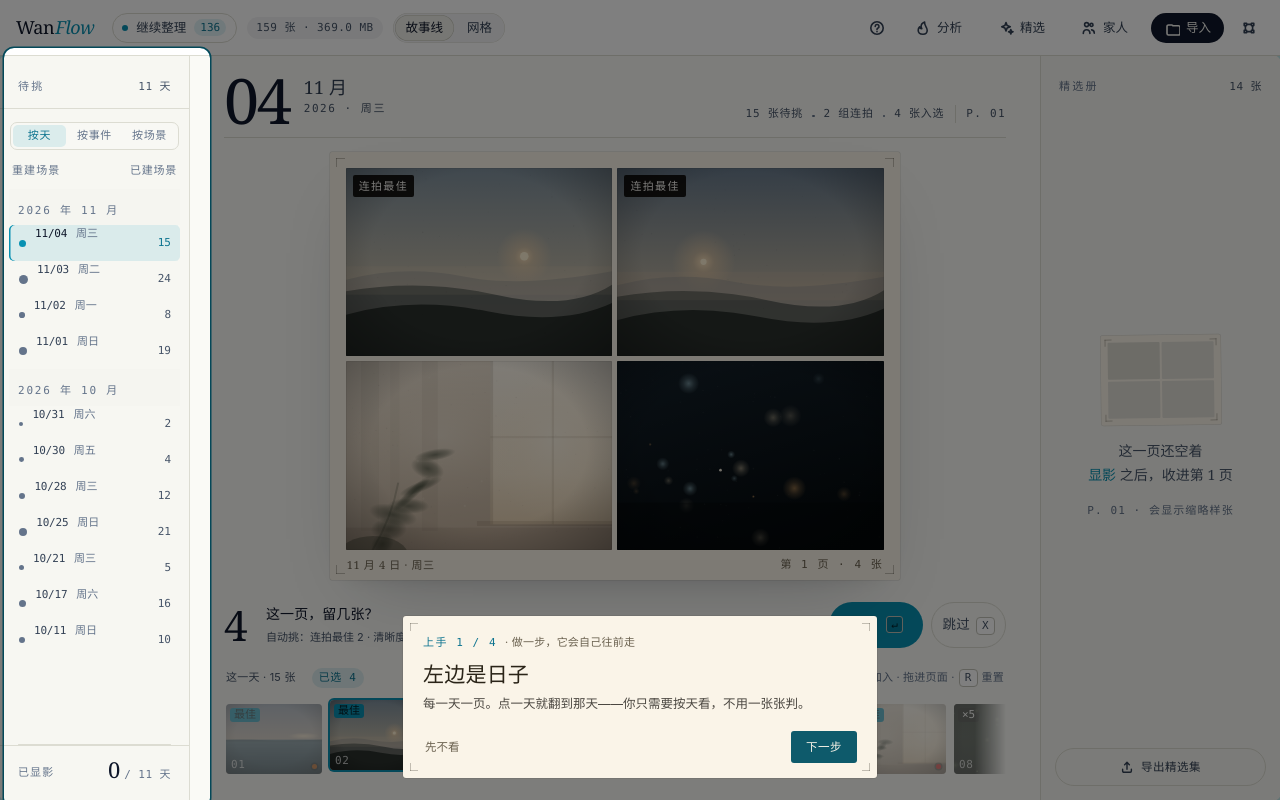
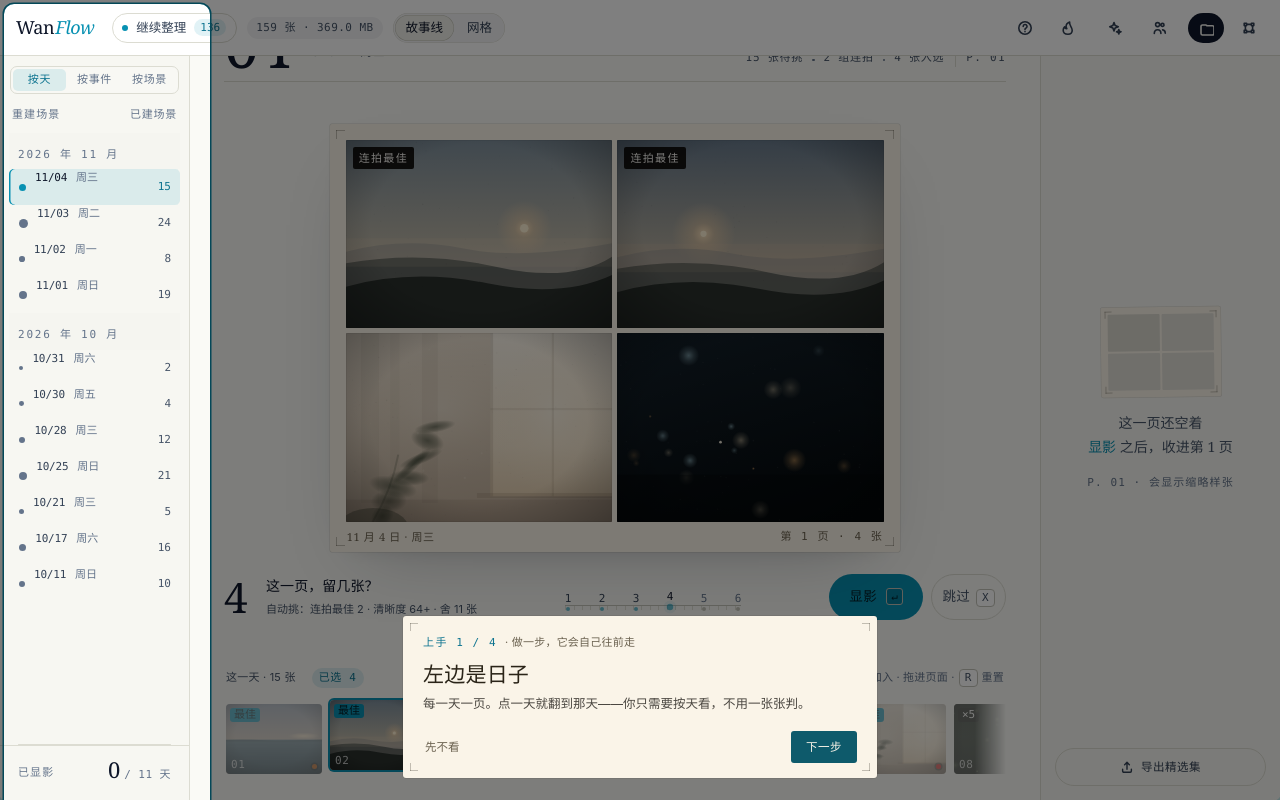
Before and after one commit to sevenaaaaaaaaa/wanflow, a Vue app: page / in a window 1280 px wide. Built offline with nearby package versions, Linux system fonts and the light colour scheme.

Commit message:
feat: 顶栏改为自动隐藏工具条（顶边悬停/网格/任务时浮出，动作降为线框图标）

```diff
--- a/src/App.vue
+++ b/src/App.vue
@@ -391,6 +391,7 @@ const commands = computed<Cmd[]>(() => {
     { id: "analyze", group: "导入与分析", label: analyze.value.running ? "质量分析（进行中…）" : "重新做质量分析", run: runAnalyze },
     { id: "suggest", group: "导入与分析", label: `智能初筛${suggestionCount.value ? `（${suggestionCount.value} 条建议）` : ""}`, run: openSuggestions },
     { id: "smart", group: "导入与分析", label: "智能精选…", run: () => (showSmart.value = true) },
+    { id: "family", group: "导入与分析", label: "家人与面孔…", run: () => (showFamily.value = true) },
     { id: "time", group: "整理", label: "修正拍摄时间…", hint: sel.length ? `${sel.length} 张` : "", run: () => (showTimeModal.value = true) },
     { id: "dup", group: "整理", label: dupOnly.value ? "显示全部（不限重复组）" : "只看重复组", run: () => { dupOnly.value = !dupOnly.value; refresh(); } },
     { id: "export", group: "输出", label: "导出精选集…", kbd: "⌘E", hint: sel.length ? `${sel.length} 张选中` : "按范围", run: () => (showExport.value = true) },
@@ -413,6 +414,8 @@ onMounted(async () => {
   const savedView = localStorage.getItem("wanflow-view");
   if (savedView === "story" || savedView === "grid") view.value = savedView;
   applyTheme();
+  // 首屏短暂露出工具条：让它被看见一次，然后自己隐入纸面
+  window.setTimeout(() => { if (!topbarTouched) topbarHovered.value = false; }, 1800);
 
   document.addEventListener("keydown", onKey);
   try {
@@ -443,6 +446,7 @@ onMounted(async () => {
   if (s.running) { scan.value = s; pollScan(); }
 });
 onUnmounted(() => {
+  if (topbarTimer) window.clearTimeout(topbarTimer);
   document.removeEventListener("keydown", onKey);
   unlisteners.forEach((u) => u());
   if (scanTimer) window.clearInterval(scanTimer);
@@ -452,12 +456,35 @@ const progressPct = computed(() =>
   scan.value.total > 0 ? Math.round((scan.value.done / scan.value.total) * 100) : 0,
 );
 
+// —— 顶栏：默认隐入纸面；顶边悬停 / 网格视图 / 任务进行中时浮出 ——
+const topbarHovered = ref(true);
+let topbarTimer: number | null = null;
+let topbarTouched = false;
+const topbarBusy = computed(() => scan.running || analyze.running || progressPct.value > 0);
+const topbarShown = computed(() => topbarHovered.value || topbarBusy.value || view.value === "grid");
+function topbarEnter() {
+  topbarTouched = true;
+  if (topbarTimer) { window.clearTimeout(topbarTimer); topbarTimer = null; }
+  topbarHovered.value = true;
+}
+function topbarLeave() {
+  if (topbarTimer) window.clearTimeout(topbarTimer);
+  topbarTimer = window.setTimeout(() => { topbarHovered.value = false; }, 500);
+}
+
 </script>
 
 <template>
   <div class="app-shell">
-    <!-- 顶栏：品牌 · 筛选 · 排序 · 动作 -->
-    <div class="topbar" v-if="hasLibrary || scan.running">
+    <!-- 顶栏：默认隐入纸面；鼠标碰到顶边 / 切网格 / 任务进行时浮出 -->
+    <div class="topbar-hot" v-if="hasLibrary || scan.running" @mouseenter="topbarEnter"></div>
+    <div
+      class="topbar"
+      :class="{ 'is-shown': topbarShown }"
+      v-if="hasLibrary || scan.running"
+      @mouseenter="topbarEnter"
+      @mouseleave="topbarLeave"
+    >
       <span class="brand">Wan<em>Flow</em></span>
       <button
         class="continue-btn"
@@ -510,17 +537,17 @@ const progressPct = computed(() =>
       <button class="icon-btn" title="怎么用（?）" @click="startTour">
         <Icon name="help" />
       </button>
-      <button class="ghost" @click="runAnalyze" :disabled="analyze.running" title="质量分析">
-        <Icon name="flame" /> {{ analyze.running ? "分析中…" : "分析" }}
+      <button class="ghost icon-only" @click="runAnalyze" :disabled="analyze.running" :title="analyze.running ? '质量分析进行中…' : '质量分析（逐个分析全库）'">
+        <Icon name="flame" />
       </button>
-      <button class="ghost" @click="showSmart = true" title="智能精选">
-        <Icon name="sparkle" /> 精选
+      <button class="ghost icon-only" @click="showSmart = true" title="智能精选：语义搜索 · 智能挑图">
+        <Icon name="sparkle" />
       </button>
-      <button class="ghost" @click="showFamily = true" title="家人">
-        <Icon name="users" /> 家人
+      <button class="ghost icon-only" @click="showFamily = true" title="家人：面孔聚类与按人筛选">
+        <Icon name="users" />
       </button>
-      <button class="primary" @click="showImport = true" :disabled="scan.running">
-        <Icon name="folder" /> {{ scan.running ? "导入中…" : "导入" }}
+      <button class="primary icon-only" @click="showImport = true" :disabled="scan.running" :title="scan.running ? '导入中…' : '导入照片/视频（⌘I）'">
+        <Icon name="folder" />
       </button>
       <button class="icon-btn" title="命令面板 ⌘K" @click="paletteOpen = true">
         <Icon name="command" />
--- a/src/styles.css
+++ b/src/styles.css
@@ -173,8 +173,11 @@ kbd {
 }
 
 .topbar {
+  position: fixed;
+  top: 0;
+  left: 0;
+  right: 0;
   height: var(--chrome-h);
-  flex: none;
   display: flex;
   align-items: center;
   gap: 10px;
@@ -183,7 +186,26 @@ kbd {
   border-bottom: 0.5px solid var(--border-1);
   z-index: var(--z-chrome);
   -webkit-app-region: drag;
+  transform: translateY(calc(-1 * var(--chrome-h) - 2px));
+  opacity: 0;
+  pointer-events: none;
+  transition: transform .18s ease, opacity .18s ease;
 }
+.topbar.is-shown {
+  transform: none;
+  opacity: 1;
+  pointer-events: auto;
+}
+/* 顶边热区：鼠标碰到屏幕顶边即唤起工具条（只在有库/扫描时存在） */
+.topbar-hot {
+  position: fixed;
+  top: 0;
+  left: 0;
+  right: 0;
+  height: 8px;
+  z-index: calc(var(--z-chrome) + 1);
+}
+.topbar .icon-only { padding: 0 9px; }
 .topbar button, .topbar .seg, .topbar select, .topbar input, .topbar .chip { -webkit-app-region: no-drag; }
 
 .brand {
```
Also changed, not shown: 2 other files (tests, documents, lock files or other folders).
